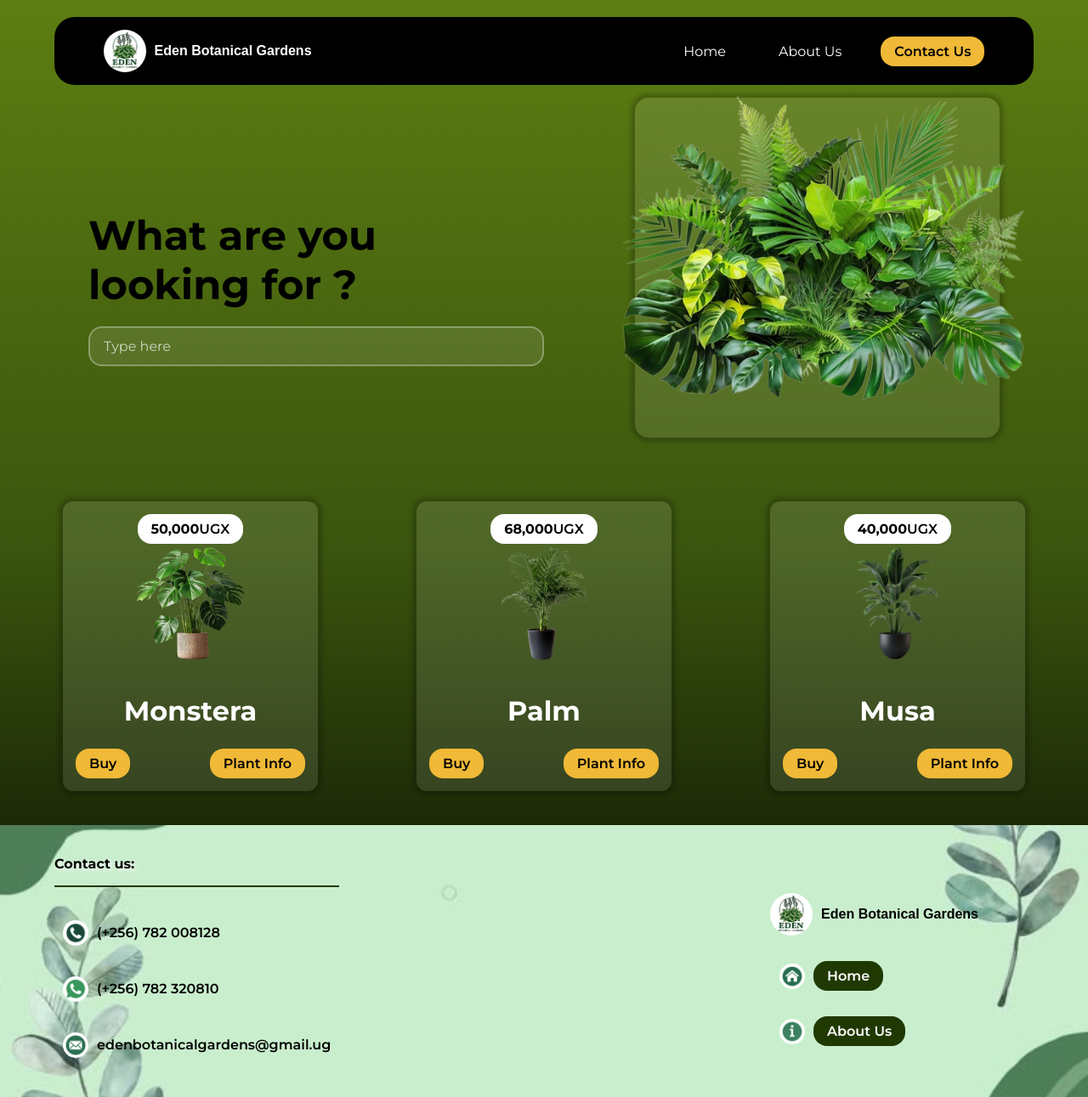
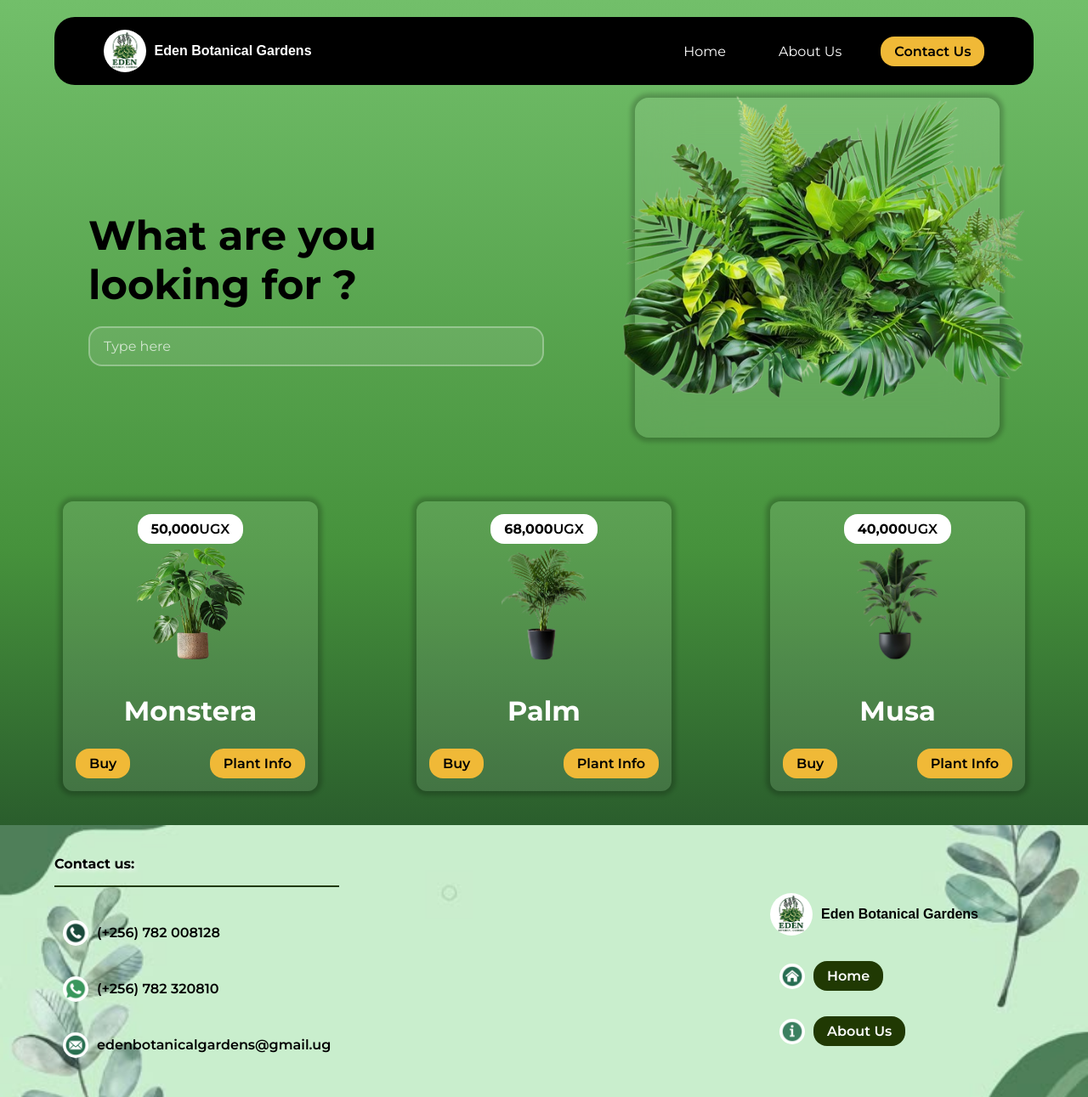
Before and after one commit to Mirembe-Peace/Eden_Botanical_Gardens, a PHP site: page / in a window 1280 px wide. Shown: the whole page at 85% size. Run offline with PHP 8.4, Linux system fonts and the light colour scheme; some web fonts are replaced.

Commit message:
Chnaged backg colors

```diff
--- a/style/style.css
+++ b/style/style.css
@@ -5,7 +5,7 @@
 }
 
 body {
-    background-image: linear-gradient(#5D7E12, #3A550E, black);
+    background-image: linear-gradient(#72BF6A, #46923C, #0F2A1D);
     margin: 0;
     padding: 0;
     min-height: 100vh;
```
